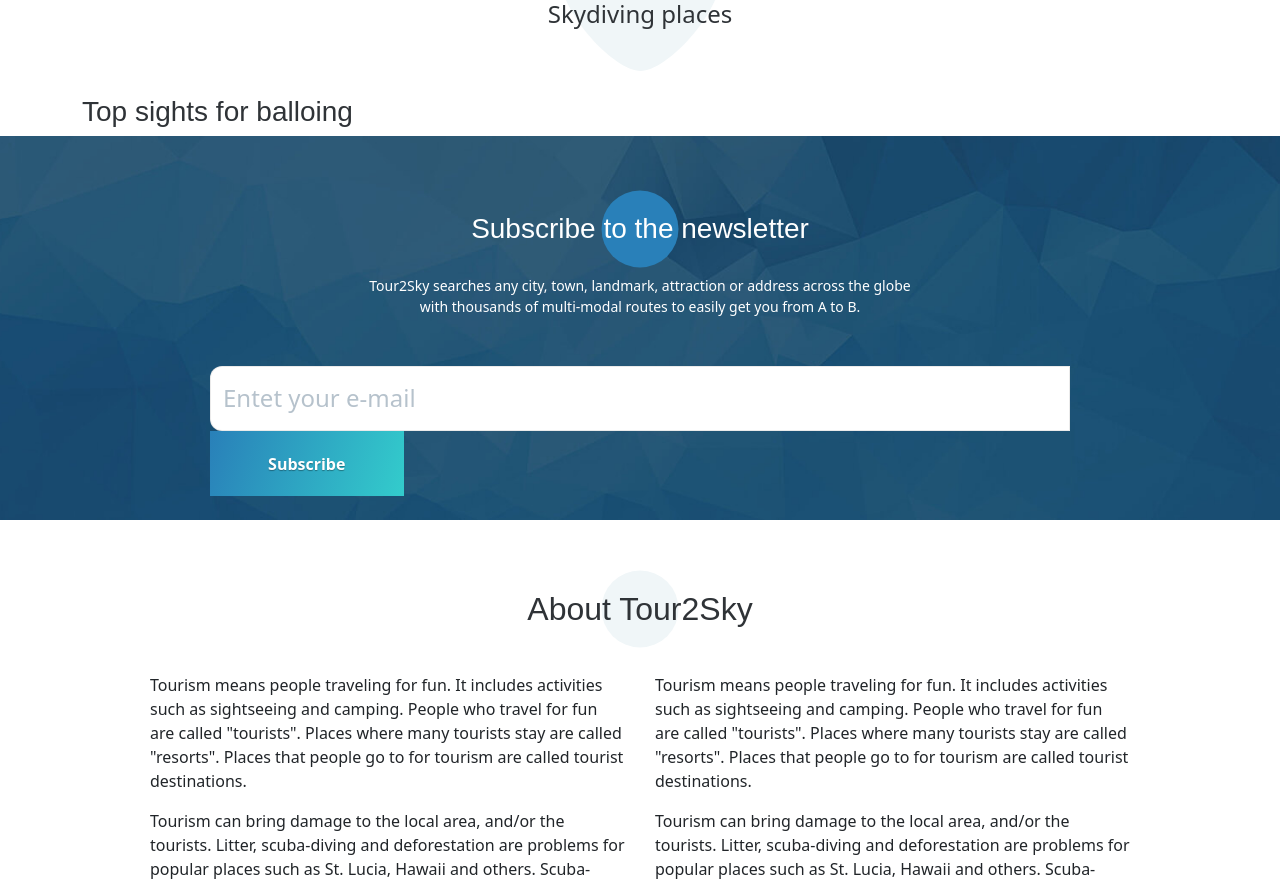
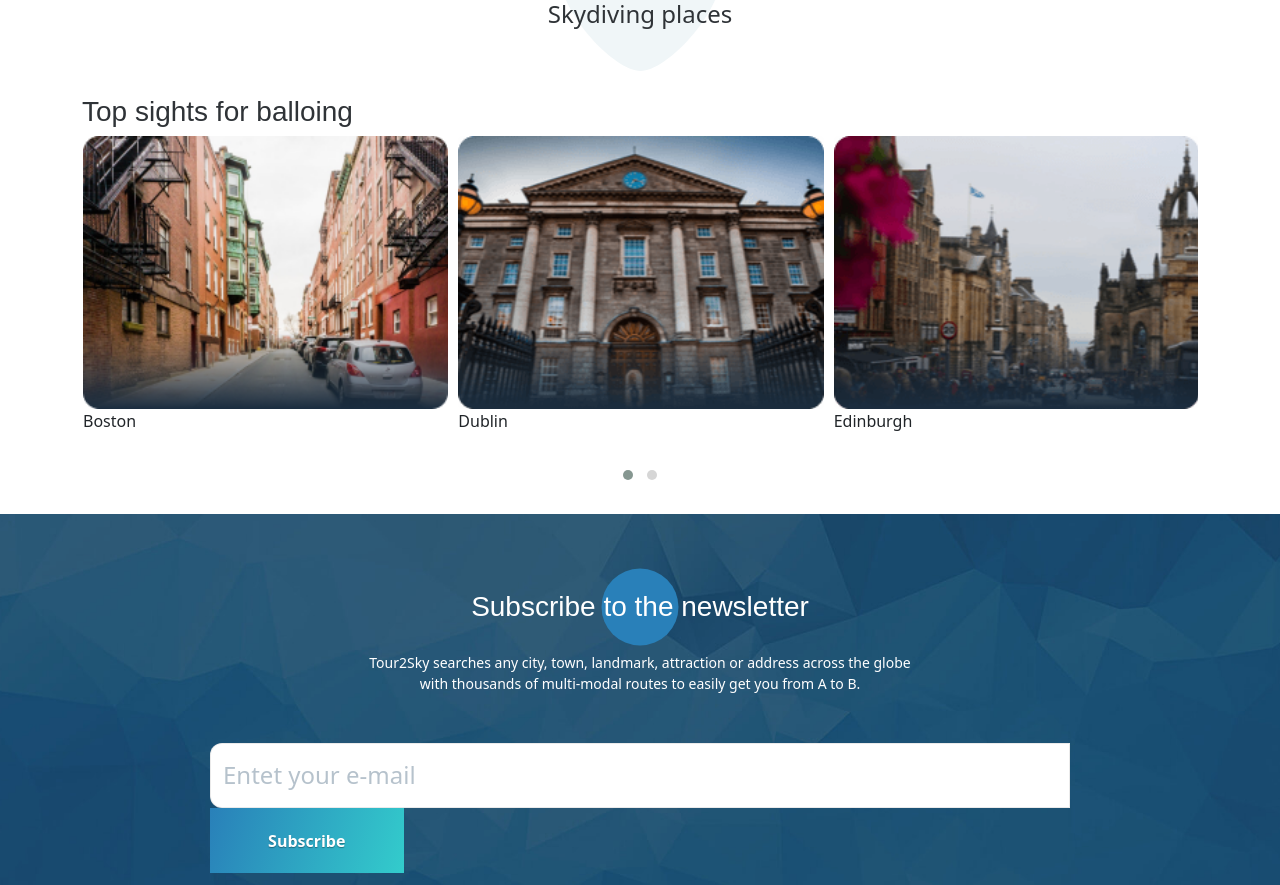
Before and after one commit to Sendega89/tour2sky, a React (Create React App) app: page / in a window 1280 px wide. Shown: the part 1574-2459 px from the top of the page. Built offline with nearby package versions, Linux system fonts and the light colour scheme.

Commit message:
add Carousel

```diff
--- a/package.json
+++ b/package.json
@@ -16,6 +16,7 @@
     "react": "^18.1.0",
     "react-bootstrap": "^2.4.0",
     "react-dom": "^18.1.0",
+    "react-owl-carousel": "^2.3.3",
     "react-scripts": "5.0.1",
     "styled-components": "^5.3.5",
     "web-vitals": "^2.1.4"
--- a/src/Components/Main/ContentComponents/Main/Main.jsx
+++ b/src/Components/Main/ContentComponents/Main/Main.jsx
@@ -2,6 +2,7 @@
 import Rectangle from "./MainComponents/Rectangle";
 import About from "./MainComponents/About";
 import Carousel from "./MainComponents/Сarousel";
+import MyOwlCarousel from "../../../../MyOwlCarousel";
 
 const Main = () => {
     return <main className={"main"}>
@@ -16,6 +17,7 @@
                 </div>
                 {/* End Tabs Title */}
                 <Carousel />
+
             </div>
         </div>
         {/* End Tabs Container */}
--- a/src/Components/Main/ContentComponents/Main/MainComponents/Сarousel.jsx
+++ b/src/Components/Main/ContentComponents/Main/MainComponents/Сarousel.jsx
@@ -1,8 +1,53 @@
+import OwlCarousel from "react-owl-carousel";
+import "owl.carousel/dist/assets/owl.carousel.css";
+import "owl.carousel/dist/assets/owl.theme.default.css";
+import img1 from  "../../../../../assets/img/rectangle.png";
+import img2 from  "../../../../../assets/img/rectangle-copy-5.png";
+import img3 from  "../../../../../assets/img/rectangle-copy-6.png";
+import img4 from  "../../../../../assets/img/rectangle-copy-7.png";
 
-import "../../../../../TestingVerstca/owl.carousel.min.css"
 
 const Carousel = () => {
-    return /*<div className="tab_content" id="tab1">
+     const options = {
+        loop: true,
+        margin: 10,
+        items: 3,
+        autoplay: false
+    };
+    return (
+        <OwlCarousel className="owl-theme" {...options}>
+            <div className="item">
+                <img
+                    src={img1}
+                    alt="road"
+                />
+                <span>Boston</span>
+            </div>
+            <div className="item">
+                <img
+                    src={img2}
+                    alt="road4"
+                />
+                <span>Dublin</span>
+            </div>
+            <div className="item">
+                <img
+                    src={img3}
+                    alt="sunrise"
+                />
+                <span>Edinburgh</span>
+            </div>
+            <div className="item">
+                <img
+                    src={img4}
+                    alt="road2"
+                />
+                <span>San Diego</span>
+            </div>
+        </OwlCarousel>
+
+
+    /*<div className="tab_content" id="tab1">
         <div className="row">
             <OwlCarousel className="owl_best owl-carousel owl-theme">
                 <div className="item">
@@ -129,5 +174,6 @@
         </div>
 
     </div>*/
+    )
 }
 export default Carousel
--- /dev/null
+++ b/src/MyOwlCarousel.jsx
@@ -0,0 +1,42 @@
+import React from "react";
+import OwlCarousel from "react-owl-carousel";
+import "owl.carousel/dist/assets/owl.carousel.css";
+import "owl.carousel/dist/assets/owl.theme.default.css";
+/*
+  resources:
+  1- https://www.npmjs.com/package/react-owl-carousel
+  2- https://github.com/seal789ie/react-owl-carousel
+*/
+
+const MyOwlCarousel = () => {
+    const options = {
+        loop: true,
+        margin: 10,
+        items: 1,
+        animateIn: true,
+        autoplay: true,
+    };
+    return (
+        <OwlCarousel className="owl-theme" {...options}>
+            <div className="item">
+                <img
+                    src="https://d2rdb56lmj4es2.cloudfront.net/data/photo/2019/3/28/0328194-2590-FCBD-5A4FCA54E307E0AB.jpg"
+                    alt="road"
+                />
+            </div>
+            <div className="item">
+                <img
+                    src="https://d2rdb56lmj4es2.cloudfront.net/data/photo/2019/2/18/0218196-2590-FCBD-5AA19539BBCE5DDF.jpg"
+                    alt="sunrise"
+                />
+            </div>
+            <div className="item">
+                <img
+                    src="https://d2rdb56lmj4es2.cloudfront.net/data/photo/2019/3/28/0328192-2590-FCBD-5A018FCFA66A0706.jpg"
+                    alt="road2"
+                />
+            </div>
+        </OwlCarousel>
+    );
+};
+export default MyOwlCarousel;
```
